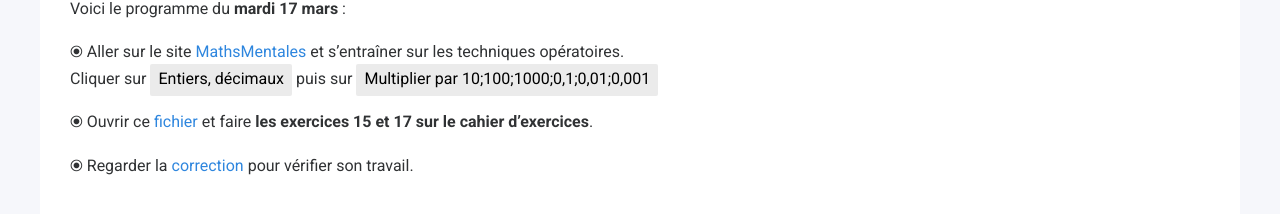
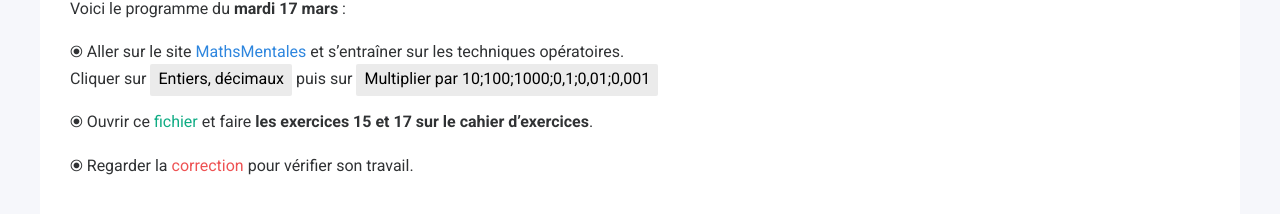
Before and after one commit to DangSinslay/DangSinslay.github.io, a Jekyll site: the page built from _posts/6eme/2020-03-17-programme.md, in a window 1280 px wide. Shown: the part 555-769 px from the top of the page. Built offline with Jekyll 4.4.1, drawn with Linux system fonts in a browser that asks for light colours.

Commit message:
Update main.css

```diff
--- a/css/main.css
+++ b/css/main.css
@@ -14,6 +14,14 @@ body {
 a {
 	color: #2e86de !important;
 	text-decoration: none;
+}
+
+.exercice {
+	color: #10ac84 !important;
+}
+
+.correction {
+	color: #ee5253 !important;
 }
 
 mark {
```
